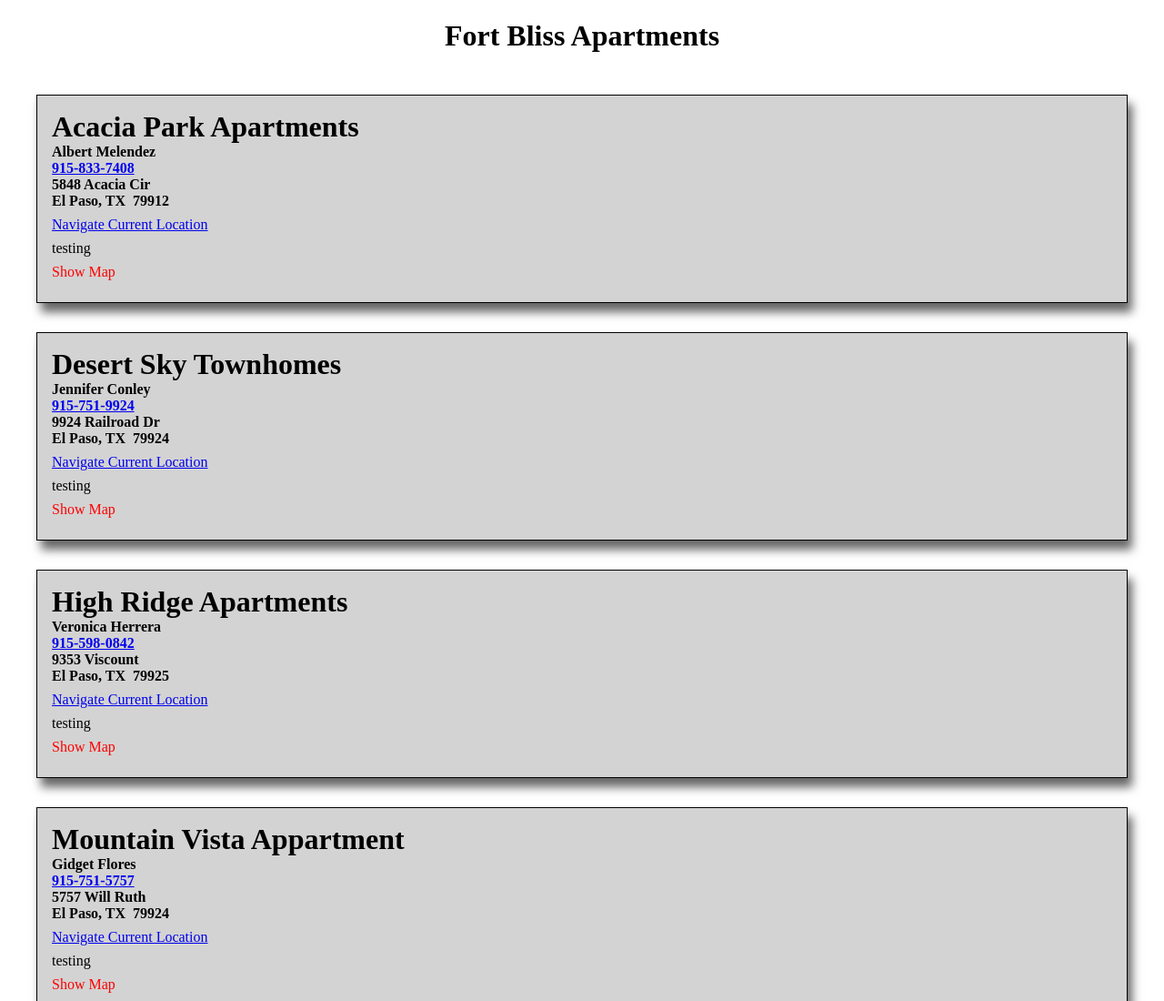
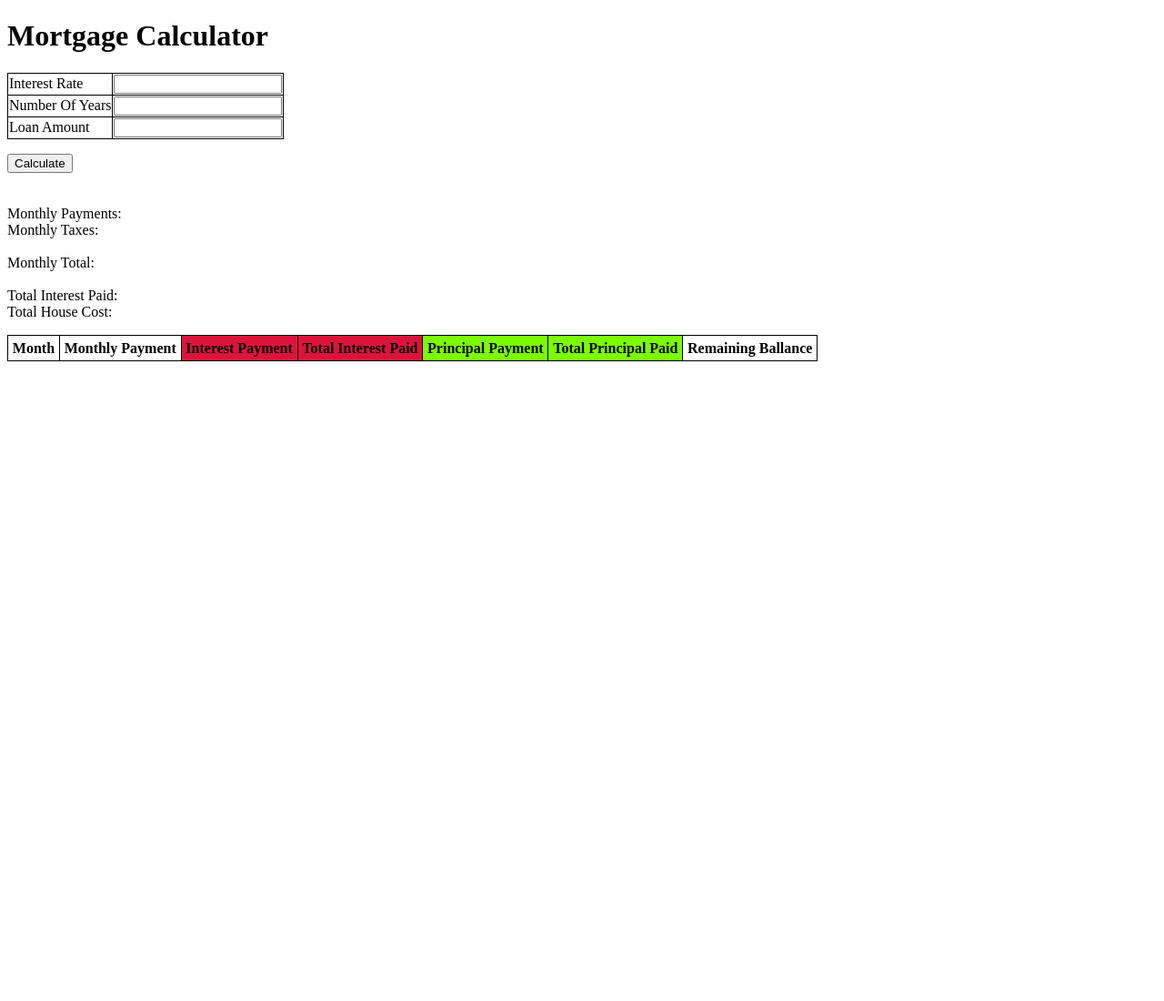
Before and after one commit to shawn-sawa/shawn-sawa.github.io, a plain HTML site: page index.html in a window 1280 px wide. Shown: the top 1100 px of the page at 91% size. After the commit the page ends 800 px from the top, so only its background shows below. Drawn offline with Linux system fonts and the light colour scheme.

Commit message:
change to mortgage calculator

```diff
--- a/index.html
+++ b/index.html
@@ -4,18 +4,61 @@
     <meta charset="UTF-8" />
     <meta name="viewport" content="width=device-width, initial-scale=1.0" />
     <meta name="theme-color" content="#EEE" />
-    <title>Master PWA Template</title>
+    <title>Mortgage Calculator</title>
     <link rel="stylesheet" href="style.css" />
     <link rel="manifest" href="manifest.json" />
     <link rel="shortcut icon" href="favicon.jpg" type="image/x-icon" />
     <link rel="apple-touch-icon" href="favicon.jpg" />
   </head>
-  <body >
-    <header>
-      <h1>Fort Bliss Apartments</h1>
-    </header>
-    <div class="content"></div>
+  <body>
+    <h1>Mortgage Calculator</h1>
+    <table>
+      <tr>
+        <td>Interest Rate</td>
+        <td><input type="text" id="interestRate" /></td>
+      </tr>
+      <tr>
+        <td>Number Of Years</td>
+        <td><input type="text" id="numOfYears" /></td>
+      </tr>
+      <tr>
+        <td>Loan Amount</td>
+        <td><input type="text" id="loanAmount" /></td>
+      </tr>
+    </table>
+    <button id="btnCalculate">Calculate</button>
+    <br>
+    <br>
+    <br>
+    <div>Monthly Payments: <span id="monthlyPayment"></span></div>
+    <div>Monthly Taxes: <span id="monthlyTaxes"></span></div>
+    <br>
+    <div>Monthly Total: <span id="monthlyTotal"></span></div>
+    <br>
+
+    <div>Total Interest Paid: <span id="totalInterest"></span></div>
+    <div>Total House Cost: <span id="totalHouseCost"></span></div>
+    <div>
+      <table>
+        <thead>
+          <tr>
+            <td>Month</td>
+            <td>Monthly Payment</td>
+            <td class="red">Interest Payment</td>
+            <td class="red">Total Interest Paid</td>
+            <td class="green">Principal Payment</td>
+            <!-- <td class="green">Extra Principal Payment</td> -->
+            <td class="green">Total Principal Paid</td>
+            <td>Remaining Ballance</td>
+          </tr>
+        </thead>
+        <tbody id="breakdown"></tbody>
+      </table>
+    </div>
 
     <script src="index.js"></script>
+
+    <script>
+    </script>
   </body>
 </html>
--- a/index.js
+++ b/index.js
@@ -1,3 +1,5 @@
+window.onload = () => {
+  console.log("win loaded");
   function registerServiceWorker() {
     if ("serviceWorker" in navigator) {
       navigator.serviceWorker
@@ -12,6 +14,7 @@ function registerServiceWorker() {
   }
 
   registerServiceWorker();
+};
 
 const content = document.querySelector(".content");
 const apts = [
@@ -25,8 +28,7 @@ const apts = [
     zip: "79912",
     map: "https://www.google.com/maps/embed?pb=!1m18!1m12!1m3!1d13559.756862789352!2d-106.52849497195865!3d31.826648300307664!2m3!1f0!2f0!3f0!3m2!1i1024!2i768!4f13.1!3m3!1m2!1s0x86e757e9cb274d5b%3A0xae9defce309fa3b5!2sAcacia%20Park%20Apartments!5e0!3m2!1sen!2sus!4v1633399303641!5m2!1sen!2sus",
     // nav:'https://goo.gl/maps/mbfehys8NevDbntK6',
-    nav3:'https://www.google.com/maps/dir//Acacia+Park+Apartments,+5848+Acacia+Cir,+El+Paso,+TX+79912/@31.8266486,-106.5219289,17z/data=!4m8!4m7!1m0!1m5!1m1!1s0x86e757e9cb274d5b:0xae9defce309fa3b5!2m2!1d-106.5197402!2d31.8266486'
-
+    nav3: "https://www.google.com/maps/dir//Acacia+Park+Apartments,+5848+Acacia+Cir,+El+Paso,+TX+79912/@31.8266486,-106.5219289,17z/data=!4m8!4m7!1m0!1m5!1m1!1s0x86e757e9cb274d5b:0xae9defce309fa3b5!2m2!1d-106.5197402!2d31.8266486",
   },
   {
     aptName: "Desert Sky Townhomes",
@@ -37,8 +39,8 @@ const apts = [
     state: "TX",
     zip: "79924",
     map: "https://www.google.com/maps/embed?pb=!1m18!1m12!1m3!1d13549.337269411764!2d-106.3914066!3d31.8975127!2m3!1f0!2f0!3f0!3m2!1i1024!2i768!4f13.1!3m3!1m2!1s0x86e7519dc9b41299%3A0xb81b4fc8c6af0130!2sDesert%20Sky%20Townhomes!5e0!3m2!1sen!2sus!4v1633398985405!5m2!1sen!2sus",
-    nav:'https://goo.gl/maps/fCYNQQHqq7ExRYgH6',
-    nav3:'https://www.google.com/maps/dir//Desert+Sky+Townhomes,+9924+Railroad+Dr,+El+Paso,+TX+79924/@31.8975127,-106.3914066,15z/data=!4m8!4m7!1m0!1m5!1m1!1s0x86e7519dc9b41299:0xb81b4fc8c6af0130!2m2!1d-106.3910719!2d31.8972055'
+    nav: "https://goo.gl/maps/fCYNQQHqq7ExRYgH6",
+    nav3: "https://www.google.com/maps/dir//Desert+Sky+Townhomes,+9924+Railroad+Dr,+El+Paso,+TX+79924/@31.8975127,-106.3914066,15z/data=!4m8!4m7!1m0!1m5!1m1!1s0x86e7519dc9b41299:0xb81b4fc8c6af0130!2m2!1d-106.3910719!2d31.8972055",
   },
   {
     aptName: "High Ridge Apartments",
@@ -49,8 +51,8 @@ const apts = [
     state: "TX",
     zip: "79925",
     map: "https://www.google.com/maps/embed?pb=!1m18!1m12!1m3!1d13567.97567436472!2d-106.37157577198404!3d31.770651800598348!2m3!1f0!2f0!3f0!3m2!1i1024!2i768!4f13.1!3m3!1m2!1s0x86e75b3cb0113d49%3A0x5ebbc8ca6ac7c341!2sHigh%20Ridge%20Apartments!5e0!3m2!1sen!2sus!4v1633398978119!5m2!1sen!2sus",
-    nav:'https://goo.gl/maps/sVZXieo5bdCMJ9NK8',
-    nav3:'https://www.google.com/maps/dir//High+Ridge+Apartments,+9353+Viscount+Blvd,+El+Paso,+TX+79925/@31.7706521,-106.3650097,17z/data=!4m8!4m7!1m0!1m5!1m1!1s0x86e75b3cb0113d49:0x5ebbc8ca6ac7c341!2m2!1d-106.3629348!2d31.7706524'
+    nav: "https://goo.gl/maps/sVZXieo5bdCMJ9NK8",
+    nav3: "https://www.google.com/maps/dir//High+Ridge+Apartments,+9353+Viscount+Blvd,+El+Paso,+TX+79925/@31.7706521,-106.3650097,17z/data=!4m8!4m7!1m0!1m5!1m1!1s0x86e75b3cb0113d49:0x5ebbc8ca6ac7c341!2m2!1d-106.3629348!2d31.7706524",
   },
 
   {
@@ -62,8 +64,8 @@ const apts = [
     state: "TX",
     zip: "79924",
     map: "https://www.google.com/maps/embed?pb=!1m18!1m12!1m3!1d13550.947001487297!2d-106.41577997193144!3d31.886573999997868!2m3!1f0!2f0!3f0!3m2!1i1024!2i768!4f13.1!3m3!1m2!1s0x86e75112dc533305%3A0x86137ab2c896755d!2sMountain%20Vista%20Apartments!5e0!3m2!1sen!2sus!4v1633398970539!5m2!1sen!2sus",
-    nav:'https://goo.gl/maps/DmXS8JDXPxzqUYJR6',
-    nav3:'https://www.google.com/maps/dir//Mountain+Vista+Apartments,+5757+Will+Ruth+Ave,+El+Paso,+TX+79924/@31.8865743,-106.4092139,17z/data=!4m8!4m7!1m0!1m5!1m1!1s0x86e75112dc533305:0x86137ab2c896755d!2m2!1d-106.4070241!2d31.886501'
+    nav: "https://goo.gl/maps/DmXS8JDXPxzqUYJR6",
+    nav3: "https://www.google.com/maps/dir//Mountain+Vista+Apartments,+5757+Will+Ruth+Ave,+El+Paso,+TX+79924/@31.8865743,-106.4092139,17z/data=!4m8!4m7!1m0!1m5!1m1!1s0x86e75112dc533305:0x86137ab2c896755d!2m2!1d-106.4070241!2d31.886501",
   },
 
   {
@@ -75,8 +77,8 @@ const apts = [
     state: "TX",
     zip: "79925",
     map: "https://www.google.com/maps/embed?pb=!1m18!1m12!1m3!1d13568.095345893204!2d-106.3716907719844!3d31.769835800602596!2m3!1f0!2f0!3f0!3m2!1i1024!2i768!4f13.1!3m3!1m2!1s0x86e75b3b719e0801%3A0xdb27f91de7843774!2sShadow%20Ridge%20Apartments!5e0!3m2!1sen!2sus!4v1633398961493!5m2!1sen!2sus",
-    nav:'https://goo.gl/maps/TSdaFJ9aaB7X1wRo8',
-    nav3:'https://www.google.com/maps/dir//Shadow+Ridge+Apartments,+9375+Viscount+Blvd,+El+Paso,+TX+79925/@31.7698361,-106.3651247,17z/data=!4m8!4m7!1m0!1m5!1m1!1s0x86e75b3b719e0801:0xdb27f91de7843774!2m2!1d-106.362936!2d31.7698361'
+    nav: "https://goo.gl/maps/TSdaFJ9aaB7X1wRo8",
+    nav3: "https://www.google.com/maps/dir//Shadow+Ridge+Apartments,+9375+Viscount+Blvd,+El+Paso,+TX+79925/@31.7698361,-106.3651247,17z/data=!4m8!4m7!1m0!1m5!1m1!1s0x86e75b3b719e0801:0xdb27f91de7843774!2m2!1d-106.362936!2d31.7698361",
   },
 
   {
@@ -88,8 +90,8 @@ const apts = [
     state: "TX",
     zip: "79912",
     map: "https://www.google.com/maps/embed?pb=!1m18!1m12!1m3!1d13560.804005337539!2d-106.5196577719619!3d31.819518800344618!2m3!1f0!2f0!3f0!3m2!1i1024!2i768!4f13.1!3m3!1m2!1s0x86e75792ad7680f3%3A0x56e26bcb8db35795!2sThe%20Chimneys%20Apartments!5e0!3m2!1sen!2sus!4v1633398955324!5m2!1sen!2sus",
-    nav:'https://goo.gl/maps/V4oEZPB34bxRYw2BA',
-    nav3:'https://www.google.com/maps/dir//The+Chimneys+Apartments,+200+N+Festival+Dr,+El+Paso,+TX+79912/@31.8195191,-106.5130917,17z/data=!4m8!4m7!1m0!1m5!1m1!1s0x86e75792ad7680f3:0x56e26bcb8db35795!2m2!1d-106.5110101!2d31.8196146'
+    nav: "https://goo.gl/maps/V4oEZPB34bxRYw2BA",
+    nav3: "https://www.google.com/maps/dir//The+Chimneys+Apartments,+200+N+Festival+Dr,+El+Paso,+TX+79912/@31.8195191,-106.5130917,17z/data=!4m8!4m7!1m0!1m5!1m1!1s0x86e75792ad7680f3:0x56e26bcb8db35795!2m2!1d-106.5110101!2d31.8196146",
   },
 
   {
@@ -101,8 +103,8 @@ const apts = [
     state: "TX",
     zip: "79924",
     map: "https://www.google.com/maps/embed?pb=!1m18!1m12!1m3!1d13548.752011993009!2d-106.44570717192465!3d31.90148889992097!2m3!1f0!2f0!3f0!3m2!1i1024!2i768!4f13.1!3m3!1m2!1s0x86e751548eabfab5%3A0xa47b692c4925f4d!2sThe%20Patriot%20Apartments!5e0!3m2!1sen!2sus!4v1633398927145!5m2!1sen!2sus",
-    nav:'https://goo.gl/maps/bGPAw9MZ3KymkQRS6',
-    nav3:'https://www.google.com/maps/dir//The+Patriot+Apartments,+4600+Fairbanks+Dr,+El+Paso,+TX+79924/@31.9014892,-106.4391411,17z/data=!4m8!4m7!1m0!1m5!1m1!1s0x86e751548eabfab5:0xa47b692c4925f4d!2m2!1d-106.4368934!2d31.9014218'
+    nav: "https://goo.gl/maps/bGPAw9MZ3KymkQRS6",
+    nav3: "https://www.google.com/maps/dir//The+Patriot+Apartments,+4600+Fairbanks+Dr,+El+Paso,+TX+79924/@31.9014892,-106.4391411,17z/data=!4m8!4m7!1m0!1m5!1m1!1s0x86e751548eabfab5:0xa47b692c4925f4d!2m2!1d-106.4368934!2d31.9014218",
   },
 
   {
@@ -114,8 +116,8 @@ const apts = [
     state: "TX",
     zip: "79915",
     map: "https://www.google.com/maps/embed?pb=!1m18!1m12!1m3!1d13570.21688794295!2d-106.37670407199097!3d31.755366600677885!2m3!1f0!2f0!3f0!3m2!1i1024!2i768!4f13.1!3m3!1m2!1s0x86e75b41f28e9387%3A0xbcb39aad38ba3ba1!2sThe%20Phoenix%20Apartments!5e0!3m2!1sen!2sus!4v1633398919882!5m2!1sen!2sus",
-    nav:'https://goo.gl/maps/KUq6DrePyi5NzDV56',
-    nav3:'https://www.google.com/maps/dir//The+Phoenix+Apartments,+7401+Phoenix+Ave,+El+Paso,+TX+79915/@31.7553669,-106.370138,17z/data=!4m8!4m7!1m0!1m5!1m1!1s0x86e75b41f28e9387:0xbcb39aad38ba3ba1!2m2!1d-106.367948!2d31.7554298'
+    nav: "https://goo.gl/maps/KUq6DrePyi5NzDV56",
+    nav3: "https://www.google.com/maps/dir//The+Phoenix+Apartments,+7401+Phoenix+Ave,+El+Paso,+TX+79915/@31.7553669,-106.370138,17z/data=!4m8!4m7!1m0!1m5!1m1!1s0x86e75b41f28e9387:0xbcb39aad38ba3ba1!2m2!1d-106.367948!2d31.7554298",
   },
   {
     aptName: "Van Horne Apartments",
@@ -126,10 +128,9 @@ const apts = [
     state: "TX",
     zip: "79934",
     map: "https://www.google.com/maps/embed?pb=!1m18!1m12!1m3!1d13542.269875550852!2d-106.37993037190465!3d31.945498499694512!2m3!1f0!2f0!3f0!3m2!1i1024!2i768!4f13.1!3m3!1m2!1s0x86e7514555555555%3A0xe35fde208a7ea5a0!2sVan%20Horne%20Estates%20Apartments!5e0!3m2!1sen!2sus!4v1633398908845!5m2!1sen!2sus",
-    nav:'https://goo.gl/maps/wMZunfs9yzWhaoz66',
-    nav2:'https://www.google.com/maps/place/Van+Horne+Estates+Apartments/@31.9454988,-106.3733643,17z/data=!3m1!4b1!4m5!3m4!1s0x86e7514555555555:0xe35fde208a7ea5a0!8m2!3d31.9454736!4d-106.3711443',
-    nav3:'https://www.google.com/maps/dir//Van+Horne+Estates+Apartments,+11611+Dyer+St,+El+Paso,+TX+79934/@31.9454988,-106.3733643,17z/data=!4m8!4m7!1m0!1m5!1m1!1s0x86e7514555555555:0xe35fde208a7ea5a0!2m2!1d-106.3711443!2d31.9454736',
-
+    nav: "https://goo.gl/maps/wMZunfs9yzWhaoz66",
+    nav2: "https://www.google.com/maps/place/Van+Horne+Estates+Apartments/@31.9454988,-106.3733643,17z/data=!3m1!4b1!4m5!3m4!1s0x86e7514555555555:0xe35fde208a7ea5a0!8m2!3d31.9454736!4d-106.3711443",
+    nav3: "https://www.google.com/maps/dir//Van+Horne+Estates+Apartments,+11611+Dyer+St,+El+Paso,+TX+79934/@31.9454988,-106.3733643,17z/data=!4m8!4m7!1m0!1m5!1m1!1s0x86e7514555555555:0xe35fde208a7ea5a0!2m2!1d-106.3711443!2d31.9454736",
   },
 ];
 
@@ -153,8 +154,8 @@ function makeHTML(apt) {
     </div>
     <div>
 
-    ${apt.nav2 ? '<div class="nav"><a href="' + apt.nav2 + '">Navigate</a></div>' : ''}
-    ${apt.nav3 ? '<div class="nav"><a href="' + apt.nav3 + '">Navigate Current Location</a></div>' : ''}
+    ${apt.nav2 ? '<div class="nav"><a href="' + apt.nav2 + '">Navigate</a></div>' : ""}
+    ${apt.nav3 ? '<div class="nav"><a href="' + apt.nav3 + '">Navigate Current Location</a></div>' : ""}
     <span>testing</span>
 
     <div class="showMap">Show Map</div>
@@ -172,11 +173,3 @@ function makeHTML(apt) {
 `;
   return div;
 }
-
-window.onload = () => {
-  console.log("win loaded");
-  apts.forEach((apt) => {
-    // console.log(apt);
-    content.append(makeHTML(apt));
-  });
-};
--- a/style.css
+++ b/style.css
@@ -1,64 +1,19 @@
-header {
-    text-align: center;
-  }
-
-  .content {
-    /* background-color: slategray; */
-    /* width: 100%; */
-    display: flex;
-    flex-direction: column;
-    padding: .5rem 2rem;
-  }
-  .apartment {
-    background-color: lightgray;
-
-    margin: 1rem auto 1rem auto;
-    padding: 1rem;
-    border: 1px solid black;
-    box-shadow: 5px 10px 10px rgba(0, 0, 0, 0.60);
-  }
-  .apartment:hover {
-    box-shadow: 5px 12px 12px rgba(0, 0, 0, 0.80);
-  }
-
-  .map iframe {
-    /* width: 250px; */
-    height: 250px;
-    display: none;
-  }
-
-
-
-
-  .aptName{
-      font-weight: bold;
-      font-size: 2rem;
-  }
-  .contactName{
-      font-weight: bold;
-  }
-  .phoneNumber{
-      font-weight: bold;
-  }
-  .address{
-      font-weight: bold;
-  }
-
-
-  .showMap{
-    color: red;
-    margin: .5rem 0;
-  }
-  .showMap:hover{
-    text-align: center;
-    /* display: block; */
-    width: max-content;
-    /* width: min-content; */
-
-    color: red;
-    border: 1px solid blue;
-    background-color: coral;
-  }
-  .nav{
-    margin: .5rem 0;
-  }
+table {
+  margin: 1rem 0;
+}
+table,
+td {
+  border: 1px solid black;
+  border-collapse: collapse;
+}
+thead td {
+  font-weight: bold;
+  padding: 0.3rem;
+  /* margin: .5rem; */
+}
+.red {
+  background-color: crimson;
+}
+.green {
+  background-color: lawngreen;
+}
```
Also changed, not shown: manifest.json. Lines whose indentation alone changed are shown as unchanged.
